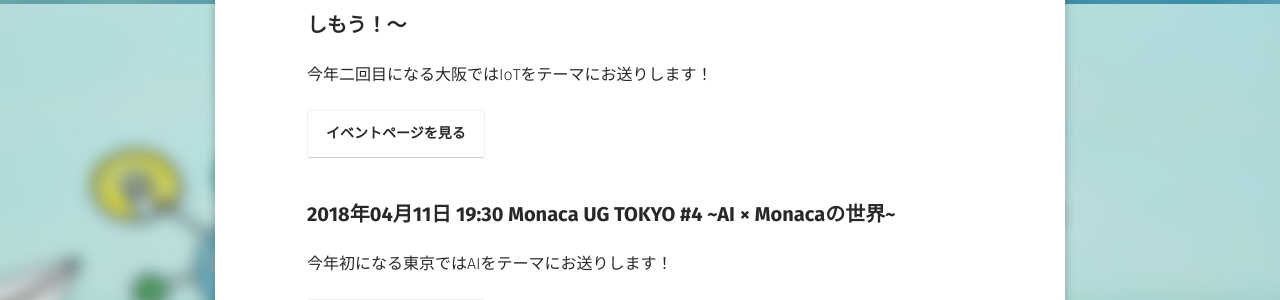
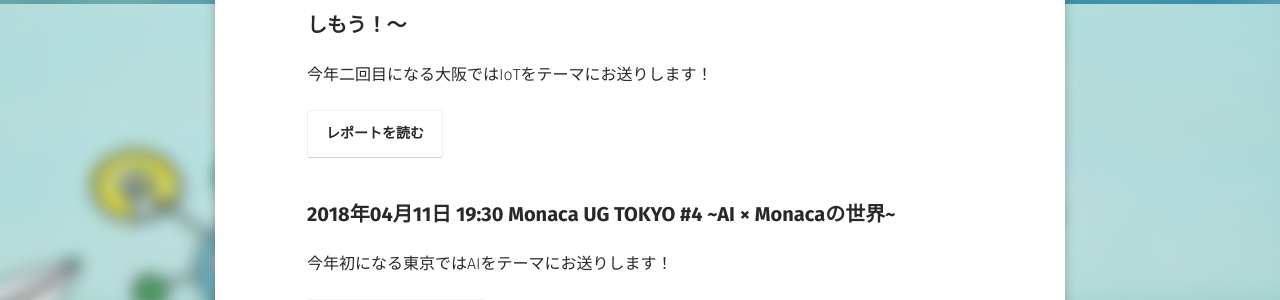
Before and after one commit to MonacaUG/monacaug.github.io, a Jekyll site: the page built from events/index.md, in a window 1280 px wide. Shown: the part 896-1196 px from the top of the page. Built offline with Jekyll 4.4.1, drawn with Linux system fonts in a browser that asks for light colours; nearby versions of some CDN libraries; some web fonts are replaced.

Commit message:
Update event.html

```diff
--- a/_layouts/event.html
+++ b/_layouts/event.html
@@ -28,7 +28,11 @@
                         <li class="wow fadeInLeft" data-wow-duration="1.5s">
                             <a class="zoombtn" href="{{ post.connpass }}">{{ post.eventdate }} {{ post.title }}</a>
                             <p>{{ post.excerpt | markdownfy }}</p>
-                            <a href="{{ post.connpass }}" class="btn zoombtn">イベントページを見る</a>
+                            {% if post.report %}
+                              <a href="{{ post.report }}" class="btn zoombtn">レポートを読む</a>
+                            {% else %}
+                              <a href="{{ post.connpass }}" class="btn zoombtn">イベントページを見る</a>
+                            {% endif %}
                         </li>
                     </ul>
                       {% endif %}
```
